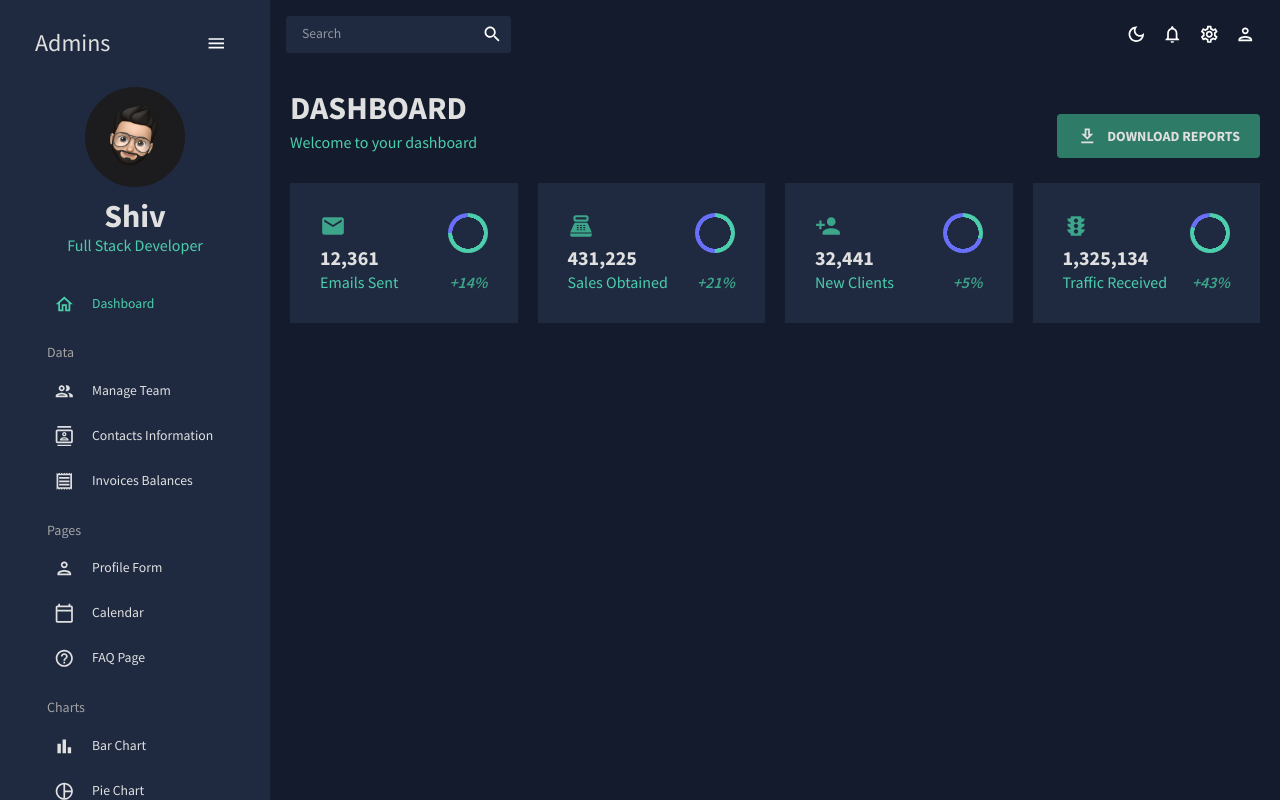
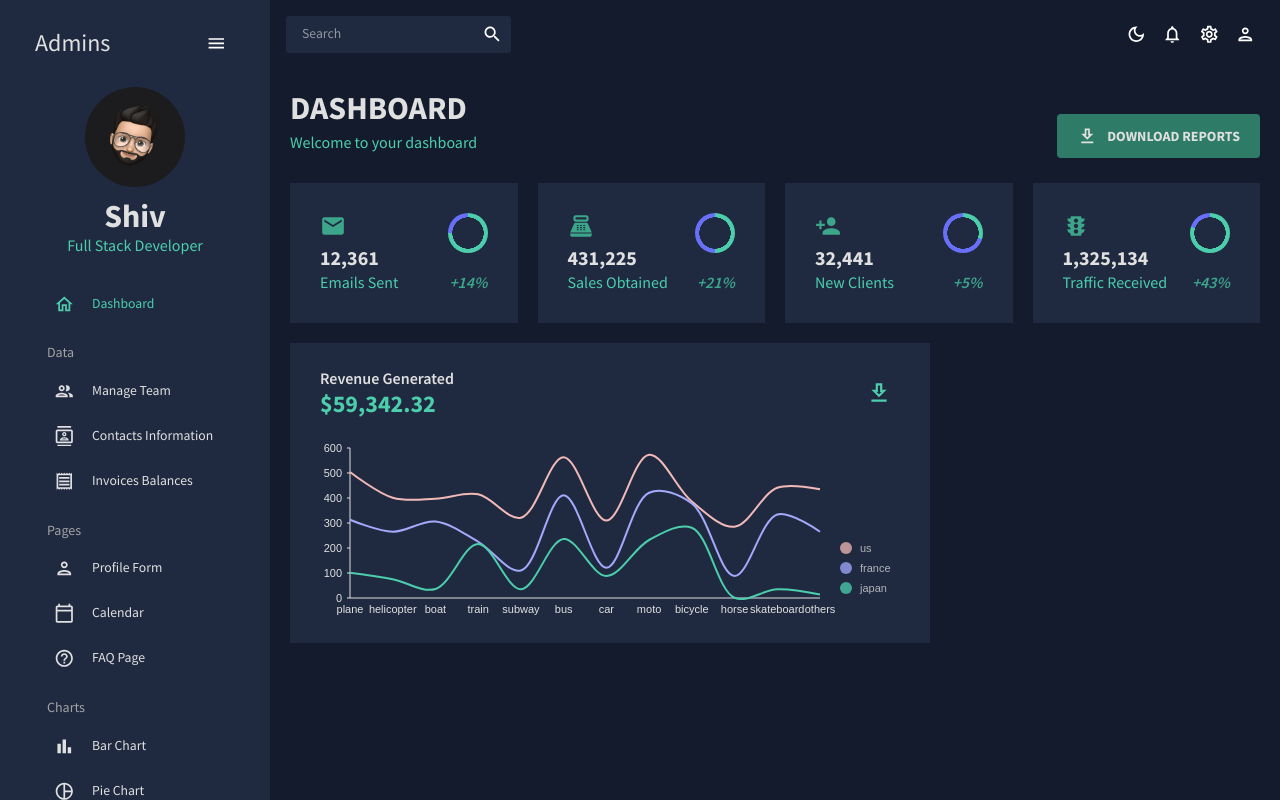
Before and after one commit to shivprajapat/react-admin-mui, a React (Create React App) app: page / in a window 1280 px wide. Built offline with nearby package versions, Linux system fonts and the light colour scheme.

Commit message:
nino line chart add

```diff
--- /dev/null
+++ b/src/components/LineChart.jsx
@@ -0,0 +1,117 @@
+import { ResponsiveLine } from "@nivo/line";
+import { useTheme } from "@mui/material";
+import { tokens } from "../theme";
+import { mockLineData as data } from "../data/mockData";
+
+const LineChart = ({ isCustomLineColors = false, isDashboard = false }) => {
+  const theme = useTheme();
+  const colors = tokens(theme.palette.mode);
+
+  return (
+    <ResponsiveLine
+      data={data}
+      theme={{
+        axis: {
+          domain: {
+            line: {
+              stroke: colors.grey[100],
+            },
+          },
+          legend: {
+            text: {
+              fill: colors.grey[100],
+            },
+          },
+          ticks: {
+            line: {
+              stroke: colors.grey[100],
+              strokeWidth: 1,
+            },
+            text: {
+              fill: colors.grey[100],
+            },
+          },
+        },
+        legends: {
+          text: {
+            fill: colors.grey[100],
+          },
+        },
+        tooltip: {
+          container: {
+            color: colors.primary[500],
+          },
+        },
+      }}
+      colors={isDashboard ? { datum: "color" } : { scheme: "nivo" }} // added
+      margin={{ top: 50, right: 110, bottom: 50, left: 60 }}
+      xScale={{ type: "point" }}
+      yScale={{
+        type: "linear",
+        min: "auto",
+        max: "auto",
+        stacked: true,
+        reverse: false,
+      }}
+      yFormat=" >-.2f"
+      curve="catmullRom"
+      axisTop={null}
+      axisRight={null}
+      axisBottom={{
+        orient: "bottom",
+        tickSize: 0,
+        tickPadding: 5,
+        tickRotation: 0,
+        legend: isDashboard ? undefined : "transportation", // added
+        legendOffset: 36,
+        legendPosition: "middle",
+      }}
+      axisLeft={{
+        orient: "left",
+        tickValues: 5, // added
+        tickSize: 3,
+        tickPadding: 5,
+        tickRotation: 0,
+        legend: isDashboard ? undefined : "count", // added
+        legendOffset: -40,
+        legendPosition: "middle",
+      }}
+      enableGridX={false}
+      enableGridY={false}
+      pointSize={8}
+      pointColor={{ theme: "background" }}
+      pointBorderWidth={2}
+      pointBorderColor={{ from: "serieColor" }}
+      pointLabelYOffset={-12}
+      useMesh={true}
+      legends={[
+        {
+          anchor: "bottom-right",
+          direction: "column",
+          justify: false,
+          translateX: 100,
+          translateY: 0,
+          itemsSpacing: 0,
+          itemDirection: "left-to-right",
+          itemWidth: 80,
+          itemHeight: 20,
+          itemOpacity: 0.75,
+          symbolSize: 12,
+          symbolShape: "circle",
+          symbolBorderColor: "rgba(0, 0, 0, .5)",
+          effects: [
+            {
+              on: "hover",
+              style: {
+                itemBackground: "rgba(0, 0, 0, .03)",
+                itemOpacity: 1,
+              },
+            },
+          ],
+        },
+      ]}
+    />
+  );
+};
+
+export default LineChart;
--- a/src/components/index.js
+++ b/src/components/index.js
@@ -1,2 +1,3 @@
 export { default as Header } from "./header"
 export { default as StatBox } from "./StatBox"
+export { default as LineChart } from "./LineChart"
--- a/src/scenes/dashboard/index.js
+++ b/src/scenes/dashboard/index.js
@@ -1,21 +1,21 @@
-import { Box, Button, useTheme } from "@mui/material";
+import { Box, Button, IconButton, Typography, useTheme } from "@mui/material";
 import DownloadOutlinedIcon from "@mui/icons-material/DownloadOutlined";
 import EmailIcon from "@mui/icons-material/Email";
 import PersonAddIcon from "@mui/icons-material/PersonAdd";
 import TrafficIcon from "@mui/icons-material/Traffic";
 import PointOfSaleIcon from "@mui/icons-material/PointOfSale";
 import { tokens } from "../../theme";
-import { Header, StatBox } from "../../components";
+import { Header, StatBox,LineChart } from "../../components";
 
 const Dashboard = () => {
   const theme = useTheme();
   const colors = tokens(theme.palette.mode);
 
   return (
-    <Box>
+    <Box component="div">
       <Box display="flex" justifyContent="space-between" alignItems="center" component='div'>
         <Header title="DASHBOARD" subtitle="Welcome to your dashboard" />
-        <Box>
+        <Box component="div">
           <Button
             sx={{
               backgroundColor: colors.greenAccent[700],
@@ -52,6 +52,22 @@ const Dashboard = () => {
           <StatBox title="1,325,134" subtitle="Traffic Received" progress="0.80" increase="+43%" icon={<TrafficIcon sx={{ color: colors.greenAccent[600], fontSize: "26px" }} />}
           />
         </Box>
+        <Box gridColumn="span 8" gridRow="span 2" backgroundColor={colors.primary[400]} component="div">
+          <Box mt="25px" p="0 30px" display="flex " justifyContent="space-between" alignItems="center" component="div">
+            <Box component="div">
+              <Typography variant="h5" fontWeight="600" color={colors.grey[100]}>Revenue Generated</Typography>
+              <Typography variant="h3" fontWeight="bold" color={colors.greenAccent[500]}>$59,342.32
+              </Typography>
+            </Box>
+            <Box component="div">
+              <IconButton>
+                <DownloadOutlinedIcon sx={{ fontSize: "26px", color: colors.greenAccent[500] }} /></IconButton>
+            </Box>
+          </Box>
+          <Box height="250px" m="-20px 0 0 0">
+              <LineChart isDashboard={true} />
+            </Box>
+        </Box>
       </Box>
     </Box>
   )
```
